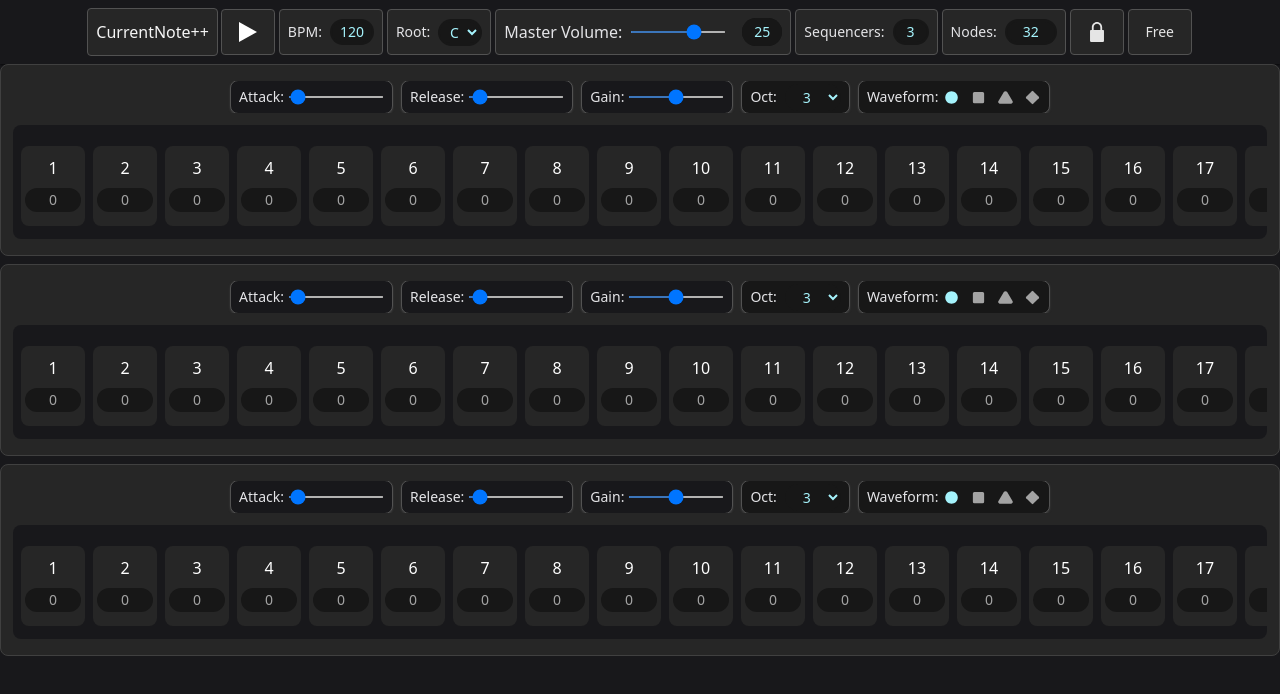
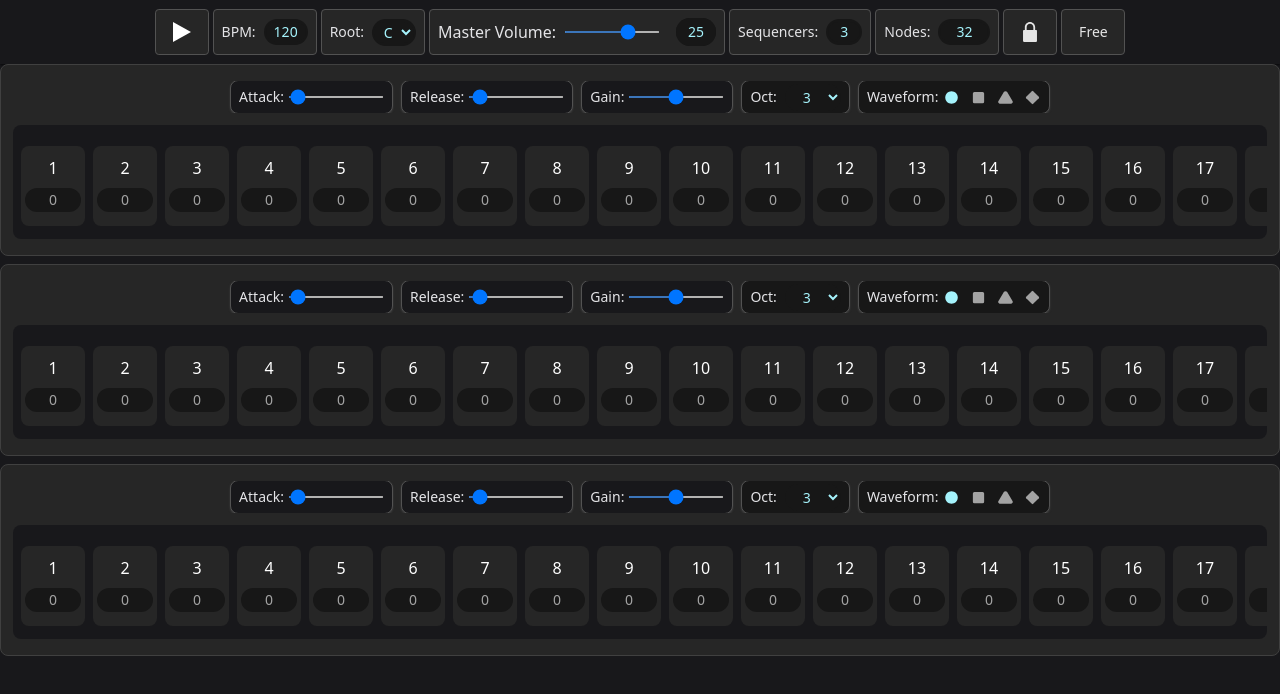
Before and after one commit to wjeffreys96/seqlr, a React (Vite) app: page / in a window 1280 px wide. Shown: the top 694 px of the page. Built offline with nearby package versions, Linux system fonts and the light colour scheme.

Commit message:
remove console logs and debug button

```diff
--- a/src/App.tsx
+++ b/src/App.tsx
@@ -3,7 +3,6 @@ import Sequencer from "./components/Sequencer";
 import Nav from "./components/ui/Nav";
 
 export default function App() {
-  console.log("Rendered App");
   return (
     <>
       <div className="font-sans text-white bg-inherit overflow-hidden">
--- a/src/AudioContext.tsx
+++ b/src/AudioContext.tsx
@@ -166,7 +166,6 @@ export const AudioContextProvider = ({
 }: {
   children: React.ReactNode;
 }) => {
-  console.log("Rendering Context");
   const [state, dispatch] = useReducer(reducer, initialState);
   const { masterVol, engine, sequencerCount, nodeCount, globSeqArr } = state;
   const globSeqArrInitRef = useRef(false);
--- a/src/components/InputLabel.tsx
+++ b/src/components/InputLabel.tsx
@@ -10,7 +10,6 @@ const InputLabel = memo(function InputLabel({
   labelText,
   onSubmit,
 }: InputLabelProps) {
-  console.log("Rendered InputLabel: ", labelText);
   return (
     <div className="flex justify-between gap-4 border rounded p-2 m-px bg-neutral-800 border-neutral-600">
       <form
--- a/src/components/NodeList.tsx
+++ b/src/components/NodeList.tsx
@@ -16,7 +16,6 @@ interface NodeListProps {
 
 const NodeList = memo(forwardRef<List<NoteObject[]>[] | [], NodeListProps>(
   ({ arr, outerIndex, handleScroll }, ref) => {
-    console.log("Rendered NodeList: ", outerIndex);
     const actx = useContext<AudioContextType>(audioCtx);
     const {
       followEnabled,
--- a/src/components/RootSelecter.tsx
+++ b/src/components/RootSelecter.tsx
@@ -5,7 +5,6 @@ import type { AudioContextType } from "../@types/AudioContext.d.ts";
 import InputLabel from "./InputLabel.tsx";
 
 const RootSelecter = memo(function RootSelecter() {
-  console.log("Rendered RootSelecter");
   const notes = Object.keys(noteFreqs);
   const selectRef = useRef<HTMLSelectElement>(null);
   const actx: AudioContextType = useContext<AudioContextType>(audioCtx);
--- a/src/components/Scheduler.tsx
+++ b/src/components/Scheduler.tsx
@@ -30,7 +30,6 @@ export default function Scheduler({
 }: {
   globSeqArr: SequencerObject[];
 }) {
-  console.log("Rendered Scheduler");
   const actx: AudioContextType = useContext<AudioContextType>(audioCtx);
   const { state, playTone, dispatch } = actx;
   const {
--- a/src/components/Sequencer.tsx
+++ b/src/components/Sequencer.tsx
@@ -7,7 +7,6 @@ import NodeList from "./NodeList.tsx";
 import { FixedSizeList as List } from "react-window";
 
 export default function Sequencer() {
-  console.log("Rendered Sequencer");
   const actx = useContext<AudioContextType>(audioCtx);
   const { globSeqArr } = actx.state!;
 
--- a/src/components/ui/LogSlider.tsx
+++ b/src/components/ui/LogSlider.tsx
@@ -29,7 +29,6 @@ class LogRange {
 const LogSlider = memo(forwardRef(function LogSlider(
   { options }: { options: LogSliderProps },
   ref: LegacyRef<HTMLInputElement>) {
-  console.log("Rendered LogSlider");
   const {
     defaultValue = options.defaultValue ?? 50,
     minpos = options.minpos ?? 0,
--- a/src/components/ui/Nav.tsx
+++ b/src/components/ui/Nav.tsx
@@ -17,7 +17,6 @@ import RootSelecter from "../RootSelecter";
 import InputLabel from "../InputLabel.tsx";
 
 const Nav = memo(function Nav() {
-  console.log("Rendered Nav");
   const masterVolRef = useRef<HTMLInputElement>(null);
   const seqCountRef = useRef<HTMLInputElement>(null);
   const nodeCountRef = useRef<HTMLInputElement>(null);
@@ -51,11 +50,6 @@ const Nav = memo(function Nav() {
         "items-center md:justify-center"
       )}>
         <div className="flex gap-0.5 h-12">
-          <button
-            className="border-neutral-600 border bg-neutral-800 text-neutral-100 rounded p-2"
-            onClick={() => dispatch({ type: "SETCURRENTNOTE", payload: state.currentNote + 1 })}>
-            CurrentNote++
-          </button>
           <Button
             isDisplay={masterPlaying}
             borderRadius=".25rem"
```
